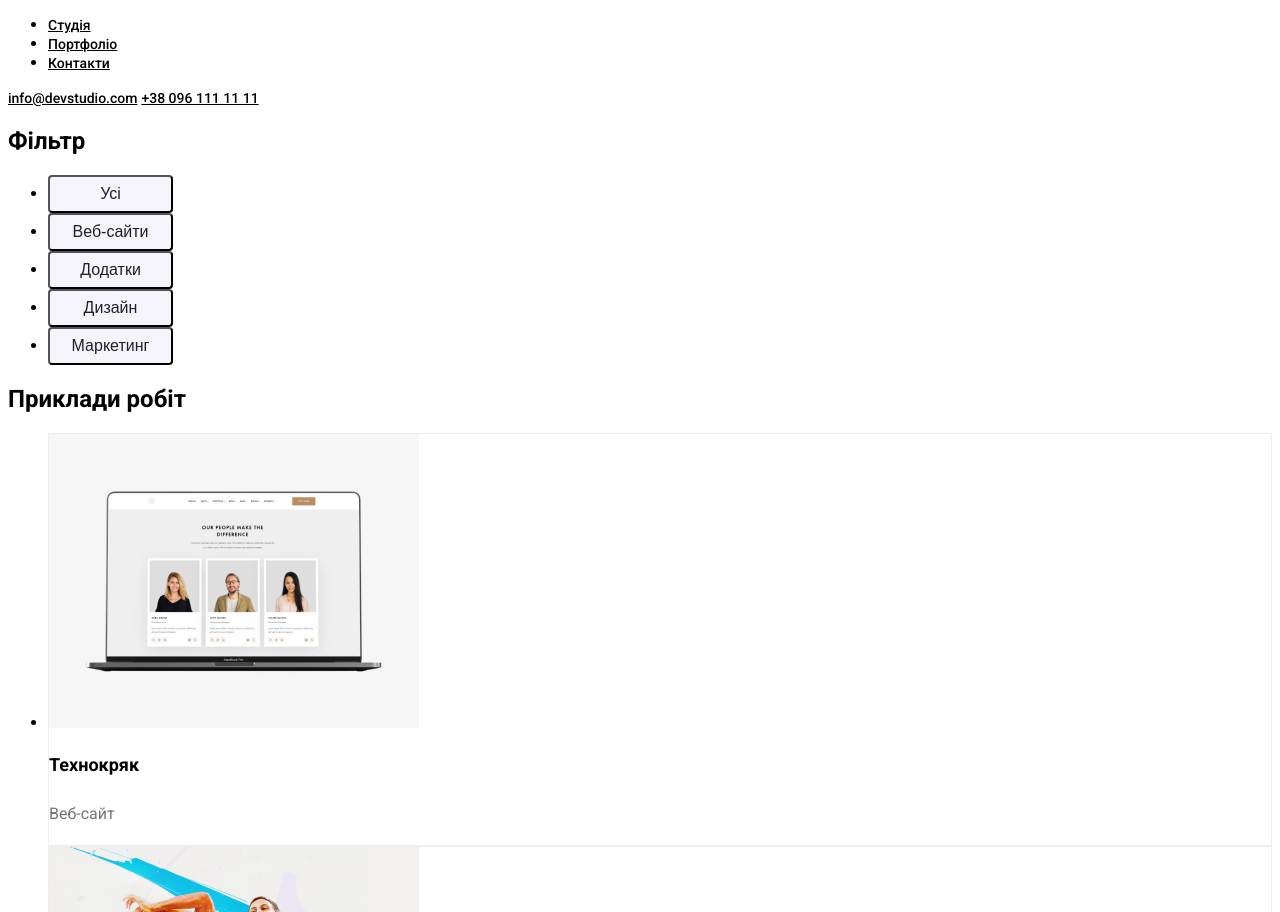
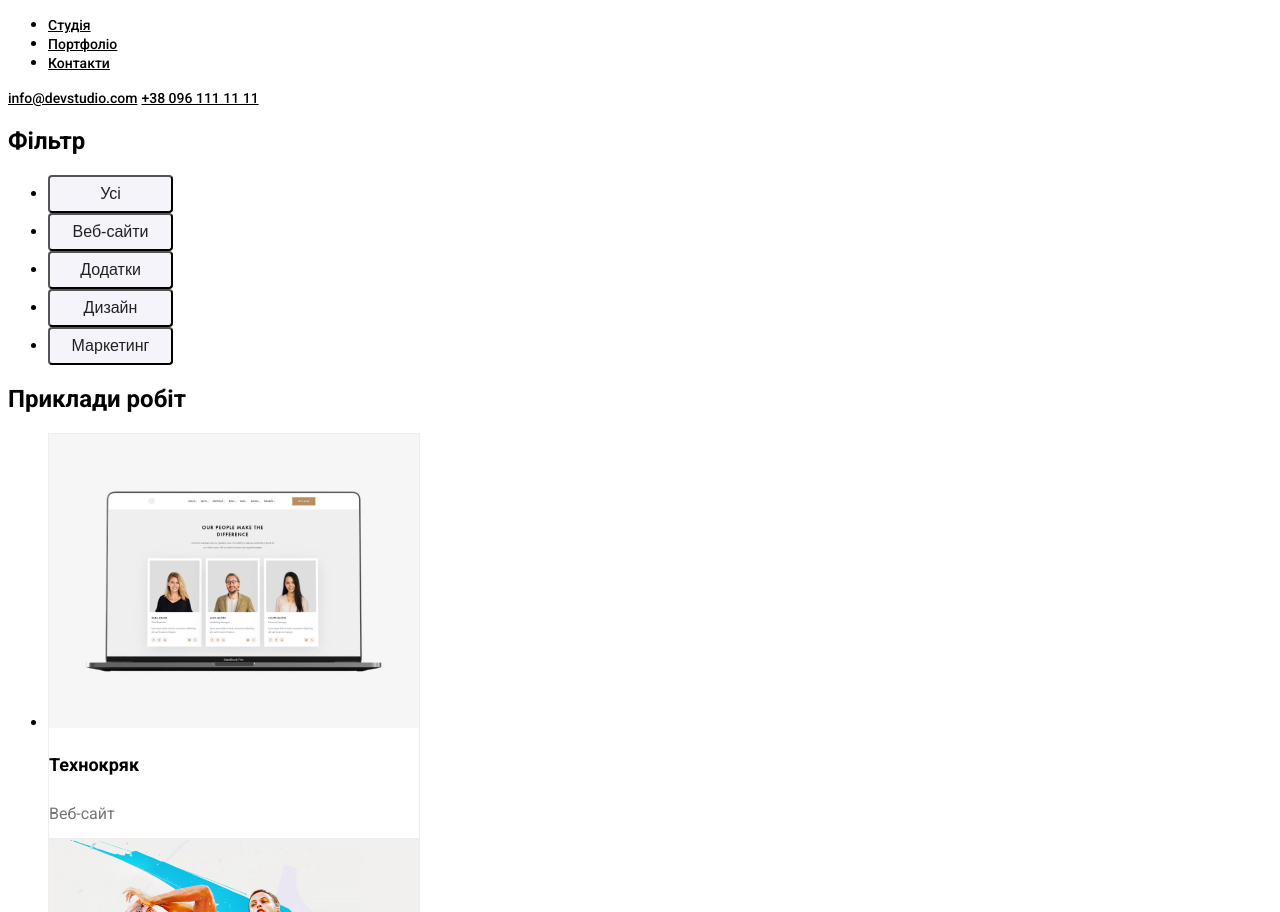
Before and after one commit to zendr/goit-markup-hw-02, a plain HTML site: page portfolio.html in a window 1280 px wide. Shown: the part 40-952 px from the top of the page. Drawn offline with Linux system fonts and the light colour scheme.

Commit message:
Update styles.css

```diff
--- a/styles/styles.css
+++ b/styles/styles.css
@@ -159,6 +159,8 @@ color: black;
 
 /*ПОРТФОЛІО-Приклади робіт*/
 .example-li {
+    width: 370px;
+    height: 404px;
     background: #FFFFFF;
     border: 1px solid #EEEEEE;
 }
```
